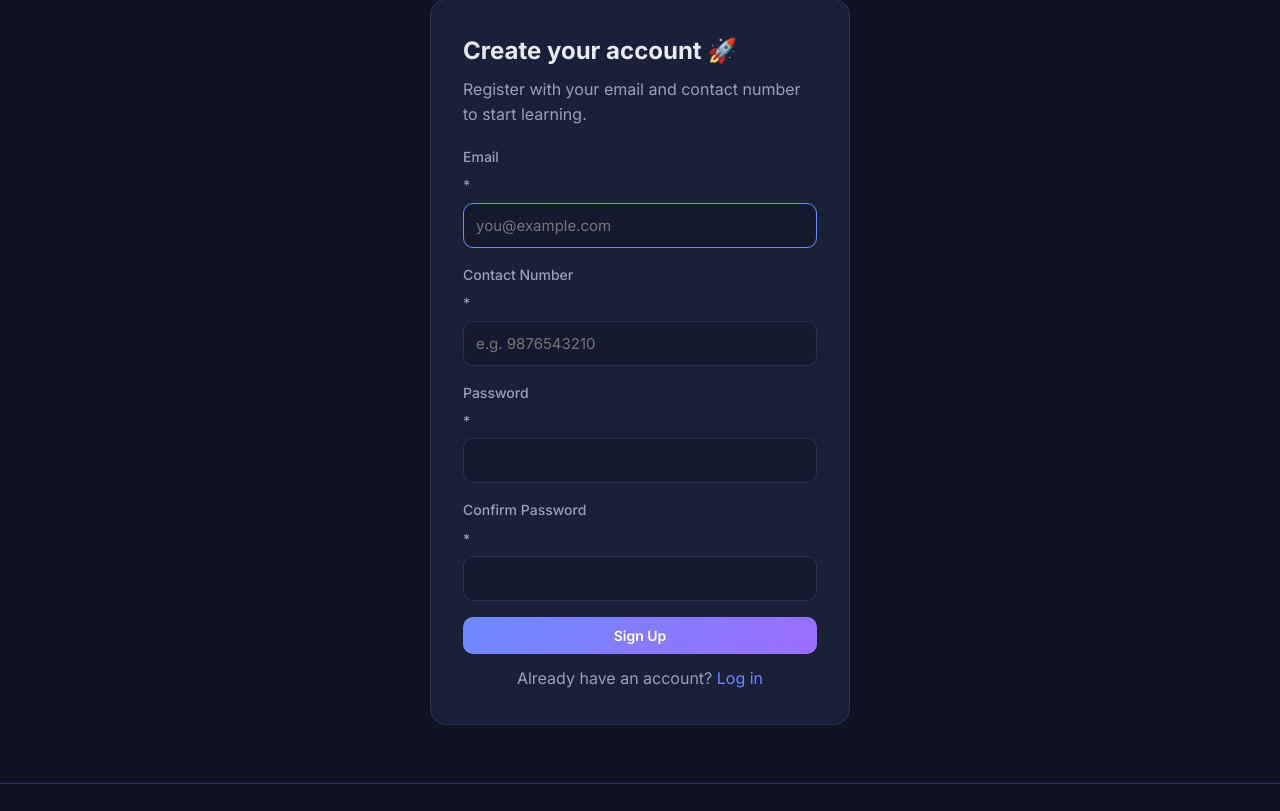
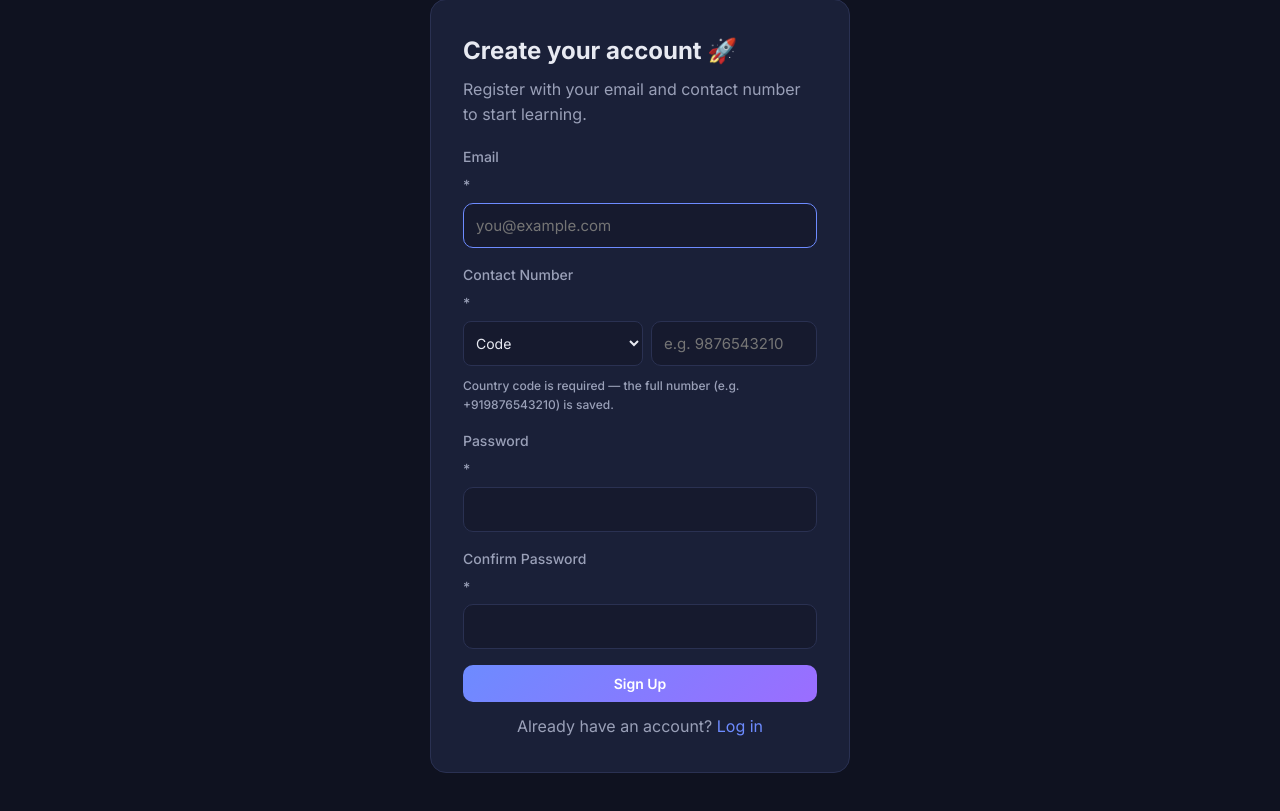
Before and after one commit to mukeshnitin001-commits/python-code-mentor, a Flask app: page /register in a window 1280 px wide. Shown: the part 150-961 px from the top of the page. Run offline with Flask 3, Linux system fonts and the light colour scheme.

Commit message:
Add country code selector to student registration; store full international number (+CC + local), duplicate check on full number

```diff
--- a/app.py
+++ b/app.py
@@ -63,6 +63,7 @@
 def register():
     if request.method == 'POST':
         email = request.form.get('email', '').strip().lower()
+        country_code = re.sub(r'[^0-9]', '', request.form.get('country_code', '').strip())
         phone = re.sub(r'[^0-9]', '', request.form.get('phone', '').strip())
         password = request.form.get('password', '')
         confirm = request.form.get('confirm_password', '')
@@ -72,10 +73,18 @@
             flash('Please enter a valid email address.', 'danger')
             return redirect(url_for('register'))
 
-        # Contact number is compulsory (7-15 digits after stripping non-numeric)
+        # Country code is compulsory (1-4 digits, e.g. 91, 1, 44)
+        if not country_code or len(country_code) > 4:
+            flash('Please select a valid country code.', 'danger')
+            return redirect(url_for('register'))
+
+        # Local contact number is compulsory (7-15 digits after stripping non-numeric)
         if not phone or len(phone) < 7 or len(phone) > 15:
             flash('Please enter a valid contact number (7-15 digits).', 'danger')
             return redirect(url_for('register'))
+
+        # Full international number is stored with the country code (e.g. +919876543210)
+        full_phone = '+' + country_code + phone
 
         if not password or len(password) < 4:
             flash('Password must be at least 4 characters.', 'danger')
@@ -87,8 +96,8 @@
         if User.query.filter_by(email=email).first():
             flash('Email already registered. Please log in.', 'danger')
             return redirect(url_for('register'))
-        if User.query.filter_by(phone=phone).first():
-            flash('Contact number already registered.', 'danger')
+        if User.query.filter_by(phone=full_phone).first():
+            flash('This contact number is already registered.', 'danger')
             return redirect(url_for('register'))
 
         # Username is generated automatically from the email (kept internal)
@@ -98,7 +107,7 @@
             i += 1
             username = '{}{}'.format(base, i)
 
-        user = User(username=username, email=email, phone=phone, role='student')
+        user = User(username=username, email=email, phone=full_phone, role='student')
         user.set_password(password)
         db.session.add(user)
         db.session.commit()
--- a/static/css/style.css
+++ b/static/css/style.css
@@ -175,3 +175,9 @@
 .panel .table{width:100%}
 .panel .table th,.panel .table td{padding:8px 10px;text-align:left;border-bottom:1px solid var(--border);white-space:nowrap}
 .panel .table th{font-size:12px;text-transform:uppercase;letter-spacing:.05em;color:var(--muted)}
+
+/* Phone row: country code + number */
+.phone-row{display:flex;gap:8px;align-items:stretch}
+.phone-row select{flex:0 0 auto;max-width:180px;padding:10px 8px;border:1px solid var(--border);border-radius:8px;background:var(--bg2);color:var(--text);font-size:14px}
+.phone-row input{flex:1 1 auto;min-width:0}
+.hint{display:block;font-size:12px;color:var(--muted);margin-top:4px}
--- a/templates/register.html
+++ b/templates/register.html
@@ -9,7 +9,46 @@
       <input type="email" name="email" placeholder="you@example.com" required autofocus>
     </label>
     <label>Contact Number <span class="req">*</span>
-      <input type="tel" name="phone" placeholder="e.g. 9876543210" required pattern="[0-9+()\- ]{7,20}" title="Enter a valid contact number">
+      <div class="phone-row">
+        <select name="country_code" required class="country-code-select" title="Country code">
+          <option value="">Code</option>
+          <option value="+91">🇮🇳 +91 (India)</option>
+          <option value="+1">🇺🇸 +1 (USA/Canada)</option>
+          <option value="+44">🇬🇧 +44 (UK)</option>
+          <option value="+971">🇦🇪 +971 (UAE)</option>
+          <option value="+966">🇸🇦 +966 (Saudi Arabia)</option>
+          <option value="+90">🇹🇷 +90 (Turkey)</option>
+          <option value="+61">🇦🇺 +61 (Australia)</option>
+          <option value="+49">🇩🇪 +49 (Germany)</option>
+          <option value="+33">🇫🇷 +33 (France)</option>
+          <option value="+65">🇸🇬 +65 (Singapore)</option>
+          <option value="+81">🇯🇵 +81 (Japan)</option>
+          <option value="+82">🇰🇷 +82 (South Korea)</option>
+          <option value="+86">🇨🇳 +86 (China)</option>
+          <option value="+92">🇵🇰 +92 (Pakistan)</option>
+          <option value="+880">🇧🇩 +880 (Bangladesh)</option>
+          <option value="+94">🇱🇰 +94 (Sri Lanka)</option>
+          <option value="+977">🇳🇵 +977 (Nepal)</option>
+          <option value="+20">🇪🇬 +20 (Egypt)</option>
+          <option value="+27">🇿🇦 +27 (South Africa)</option>
+          <option value="+234">🇳🇬 +234 (Nigeria)</option>
+          <option value="+55">🇧🇷 +55 (Brazil)</option>
+          <option value="+52">🇲🇽 +52 (Mexico)</option>
+          <option value="+39">🇮🇹 +39 (Italy)</option>
+          <option value="+34">🇪🇸 +34 (Spain)</option>
+          <option value="+31">🇳🇱 +31 (Netherlands)</option>
+          <option value="+64">🇳🇿 +64 (New Zealand)</option>
+          <option value="+60">🇲🇾 +60 (Malaysia)</option>
+          <option value="+63">🇵🇭 +63 (Philippines)</option>
+          <option value="+7">🇷🇺 +7 (Russia/Kazakhstan)</option>
+          <option value="+41">🇨🇭 +41 (Switzerland)</option>
+          <option value="+46">🇸🇪 +46 (Sweden)</option>
+          <option value="+47">🇳🇴 +47 (Norway)</option>
+          <option value="+45">🇩🇰 +45 (Denmark)</option>
+        </select>
+        <input type="tel" name="phone" placeholder="e.g. 9876543210" required pattern="[0-9]{7,15}" title="Enter a valid contact number (7-15 digits)">
+      </div>
+      <span class="hint">Country code is required — the full number (e.g. +919876543210) is saved.</span>
     </label>
     <label>Password <span class="req">*</span>
       <input type="password" name="password" required minlength="4">
```
